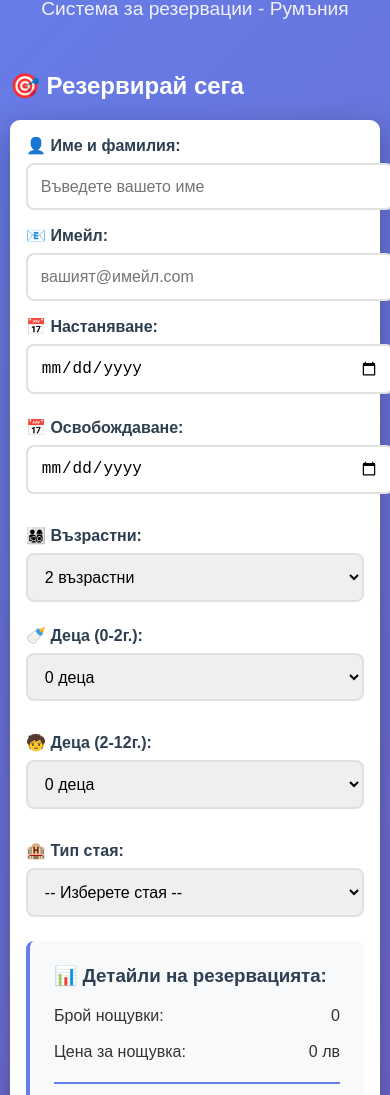
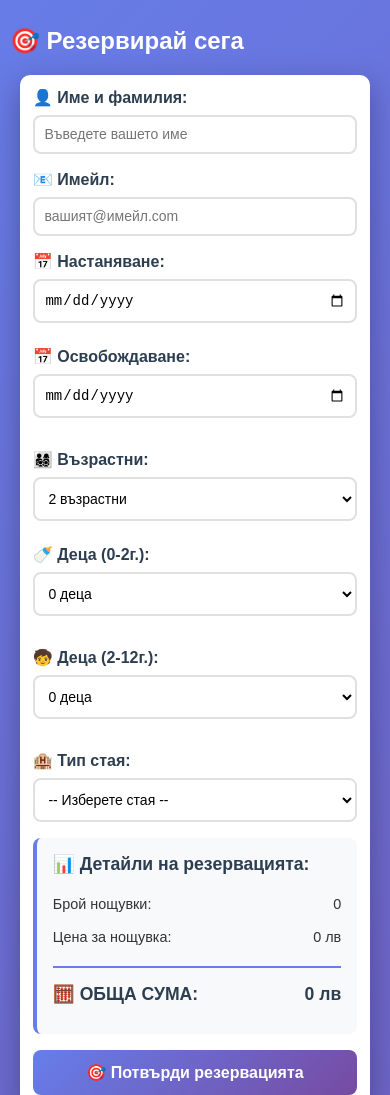
Before and after one commit to goceterziev-creator/2lip-hotel-system, a website: page index.html in a window 390 px wide. Shown: the part 127-1222 px from the top of the page. Drawn offline with Linux system fonts and the light colour scheme.

Commit message:
Optimize styles for mobile responsiveness

```diff
--- a/style.css
+++ b/style.css
@@ -1,4 +1,4 @@
-/* 🎨 2L1P HOTEL SYSTEM STYLES */
+/* 🎨 2L1P HOTEL SYSTEM STYLES - MOBILE OPTIMIZED */
 body {
     font-family: 'Arial', sans-serif;
     margin: 0;
@@ -53,6 +53,7 @@ header p {
     border-radius: 8px;
     font-size: 1rem;
     transition: all 0.3s ease;
+    box-sizing: border-box; /* Важно за mobile */
 }
 
 .form-group input:focus,
@@ -62,7 +63,7 @@ header p {
     outline: none;
 }
 
-/* 📱 Нови стилове за формата */
+/* 📱 MOBILE FIXES */
 .form-row {
     display: flex;
     gap: 1rem;
@@ -216,10 +217,16 @@ header p {
     background: #2c3e50;
 }
 
-/* 📱 Mobile responsive */
+/* 🎯 MOBILE OPTIMIZATION */
 @media (max-width: 768px) {
     body {
         padding: 10px;
+    }
+
+    .booking-form {
+        margin: 0 10px;
+        padding: 1rem;
+        max-width: 100%;
     }
 
     .form-row {
@@ -227,15 +234,75 @@ header p {
         gap: 0.5rem;
     }
 
+    .form-group input,
+    .form-group select {
+        font-size: 16px;
+        padding: 0.7rem;
+    }
+
+    .reservation-summary {
+        padding: 1rem;
+        margin: 1rem 0;
+    }
+
     .admin-panel {
         flex-direction: column;
+        gap: 0.5rem;
+        margin: 1rem 10px;
+    }
+
+    .btn-admin {
+        width: 100%;
+        text-align: center;
+    }
+
+    #hotelsContainer,
+    #roomsContainer {
+        margin: 2rem 10px;
+        padding: 1rem;
     }
 
     header h1 {
-        font-size: 2rem;
+        font-size: 1.8rem;
     }
 
-    .booking-form {
-        padding: 1rem;
+    header p {
+        font-size: 1rem;
     }
 }
+
+/* 📱 EXTRA SMALL SCREENS */
+@media (max-width: 480px) {
+    .booking-form {
+        padding: 0.8rem;
+    }
+
+    .form-group input,
+    .form-group select {
+        padding: 0.6rem;
+        font-size: 14px;
+    }
+
+    .btn-book {
+        padding: 0.8rem 1rem;
+        font-size: 1rem;
+    }
+
+    .reservation-summary h3 {
+        font-size: 1.1rem;
+    }
+
+    .summary-item {
+        font-size: 0.9rem;
+    }
+}
+
+/* 🎯 FIX FOR MOBILE INPUTS */
+input[type="date"],
+select {
+    min-height: 44px;
+}
+
+select {
+    background-color: white;
+}
```
